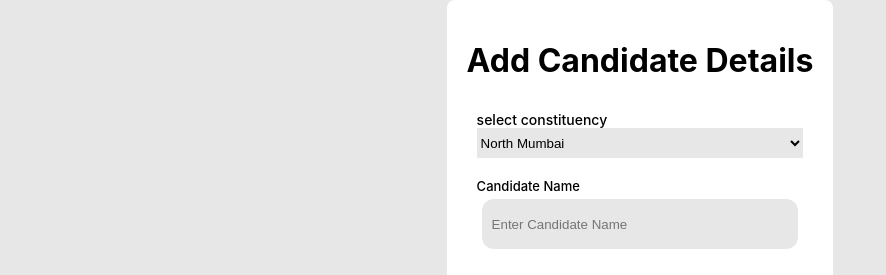
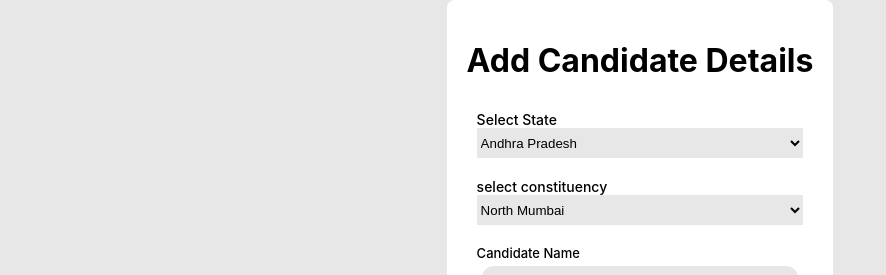
Before and after one commit to MachunuruSreenivasulaRedd/mpcatalogue, a React (Create React App) app: page / in a window 1280 px wide. Both pictures are taken after a click on the button "Add Candidate". Shown: the part 357-632 px from the top of the page, without its empty margins (0-886 px from the left). Built offline with nearby package versions, Linux system fonts and the light colour scheme.

Commit message:
changesadded

```diff
--- a/src/components/Admin/index.css
+++ b/src/components/Admin/index.css
@@ -100,7 +100,7 @@ font-weight: 500;
     padding: 10px;
     align-self: center;
 }
-#constituency{
+#constituency,#state{
     border: none;
     background-color: #e7e7e7;
     height: 30px;
--- a/src/components/Admin/index.js
+++ b/src/components/Admin/index.js
@@ -3,50 +3,61 @@ import { Navigate } from 'react-router-dom'
 import './index.css'
 import ListContext from '../../context/ListContext'
 
-const  Admin = () => {
-    const [isUserActive,setUserActive]= useState(false)
-    const [isAdd,setCandidate]=useState(false)
-    const [constituency,setconstituency]=useState()
-    const [name,setName]=useState("")
-    const [party,setparty]=useState("")
-    const [wiki,setwiki]=useState("")
-    const [about,setAbout]=useState("")
-    const [symbol,setsymbol]=useState("")
-    const [image,setimage]=useState()
-    const [youtube,setTube]=useState("")
-    const [X,setX]=useState("")
+
+const states=["Andhra Pradesh","Arunachal Pradesh","Assam","Bihar","Chattisgarh","Goa","Gujarat","Haryana","Himachal Pradesh","Jharkhand","Karnataka","Kerala" ,"madhya Pradesh","Maharastra","Manipur","Meghalaya","Mizoram","Nagaland","Odisha","Punjab","Rajasthan","Sikkim","Tamilnadu","Telangana","Tripura","UttarPradesh","Uttarakhand","WestBengal","Andaman and NicobarIslands","chandigarh","Lakshadweeep","Dadra and Nagar Haveli and Daman and Diu","Delhi","puducherry","Ladakh"]
+function Admin() {
+    const [isUserActive, setUserActive] = useState(false)
+    const [isAdd, setCandidate] = useState(false)
+    const [constituency, setconstituency] = useState()
+    const [state, setState] = useState()
+    const [name, setName] = useState("")
+    const [party, setparty] = useState("")
+    const [wiki, setwiki] = useState("")
+    const [about, setAbout] = useState("")
+    const [symbol, setsymbol] = useState("")
+    const [image, setimage] = useState()
+    const [youtube, setTube] = useState("")
+    const [X, setX] = useState("")
     const addCandidate = () => {
         setCandidate(!isAdd)
     }
     const userSetter = () => {
-        setUserActive({isUserActive:!isUserActive})
+        setUserActive({ isUserActive: !isUserActive })
     }
-    return(
+    return (
         <ListContext.Consumer>
             {value => {
-                const {mpList,onAddCandidate}=value
-                const key=mpList.length
+                const { mpList, onAddCandidate } = value
+                const key = mpList.length
                 return (
                     <div>
-        {isUserActive? <Navigate to="/mplist" /> :<div className='adminContainer'>
+                        {isUserActive ? <Navigate to="/mplist" /> : <div className='adminContainer'>
                             <div className='vectorSection'>
-                <img src="https://res.cloudinary.com/dollmqugm/image/upload/v1710762905/vecteezy_cloud-computing-modern-flat-concept-for-web-banner-design_5879539_roxi5z.jpg" className='vector' alt="vectorimage" / >
+                                <img src="https://res.cloudinary.com/dollmqugm/image/upload/v1710762905/vecteezy_cloud-computing-modern-flat-concept-for-web-banner-design_5879539_roxi5z.jpg" className='vector' alt="vectorimage" />
                             </div>
                             <h1 className='salutation'> Welcome to Admin Panel..!</h1>
                             <div className='UpdatesContainer'>
-            <button className='addBtn' type="button" onClick={()=>addCandidate()}>Add Candidate</button>
+                                <button className='addBtn' type="button" onClick={() => addCandidate()}>Add Candidate</button>
                                 <button className='updateBtn' type="button">Update Candidate</button>
                                 <button className='delBtn' type="button">remove candidate</button>
-            <button className='userBtn' type="button" onClick={()=>userSetter()}>Go to User View</button>
+                                <button className='userBtn' type="button" onClick={() => userSetter()}>Go to User View</button>
                             </div>
-        <div className={isAdd?'showForm':'hideForm'}>
-            <form className='addFormContainer' onSubmit={()=>onAddCandidate({key,name,party,wiki,about,youtube,X,symbol,image})}>
+                            <div className={isAdd ? 'showForm' : 'hideForm'}>
+                                <form className='addFormContainer' onSubmit={() => onAddCandidate({ key, name, party, wiki, about, youtube, X, symbol, image })}>
                                     <h1 className='addHeading'>
                                         Add Candidate Details
                                     </h1>
                                     <div className='input'>
+                                        <label htmlFor="states" className='selection'>Select State</label>
+                                        <select value={state} id="state" onSelect={e => setState(e.target.value)}>
+                                            {states.map(item => (
+                                                <option value={item}>{item}</option>
+                                            ))}
+                                        </select>
+                                    </div>
+                                    <div className='input'>
                                         <label htmlFor='constituency' className='selection'>select constituency</label>
-                    <select value={constituency} id="constituency" onSelect={e=> setconstituency(e.target.value)}>
+                                        <select value={constituency} id="constituency" onSelect={e => setconstituency(e.target.value)}>
                                             <option value="North Mumbai">North Mumbai</option>
                                             <option value="Maharastra">Maharashtra</option>
                                             <option value="Mumbai North-East">Mumbai North-East</option>
@@ -58,44 +69,43 @@ const  Admin = () => {
                                     </div>
                                     <div className='input'>
                                         <label htmlFor='name' className='name'>Candidate Name</label>
-                    <input type="text" id="name" value={name} onChange={e=> setName(e.target.value)} placeholder='Enter Candidate Name'/>
+                                        <input type="text" id="name" value={name} onChange={e => setName(e.target.value)} placeholder='Enter Candidate Name' />
                                     </div>
                                     <div className='input'>
                                         <label htmlFor='photo' className='photo'>Upload Photo</label>
-                    <input type="file" id="photo" value={image} placeholder='upload Image' onClick={e=> setimage(e.target.value)}/>
+                                        <input type="file" id="photo" value={image} placeholder='upload Image' onClick={e => setimage(e.target.value)} />
                                     </div>
                                     <div className='input'>
                                         <label htmlFor='party' className='party'>Party</label>
-                    <input type="text" id="party" placeholder='Enter Party Name' value={party} onChange={e=> setparty(e.target.value)}/>
+                                        <input type="text" id="party" placeholder='Enter Party Name' value={party} onChange={e => setparty(e.target.value)} />
                                     </div>
                                     <div className='input'>
                                         <label htmlFor='wikilink' className='link'>Enter Wiki Link</label>
-                    <input type="text" id="wikilink" placeholder='Enter Wiki Link' value={wiki} onChange={e=> setwiki(e.target.value)}/>
+                                        <input type="text" id="wikilink" placeholder='Enter Wiki Link' value={wiki} onChange={e => setwiki(e.target.value)} />
                                     </div>
                                     <div className='input'>
                                         <label htmlFor='Partylink' className='link'>Logo url</label>
-                    <input type="text" id="partylink" placeholder='Enter Party Link' value={symbol} onChange={e=> setsymbol(e.target.value)}/>
+                                        <input type="text" id="partylink" placeholder='Enter Party Link' value={symbol} onChange={e => setsymbol(e.target.value)} />
                                     </div>
                                     <div className='input'>
                                         <label htmlFor='summary' className='summary'>About</label>
-                    <input type="text" id="summary" placeholder='Give Summary of Candidate' value={about} onChange={e=> setAbout(e.target.value)}/>
+                                        <input type="text" id="summary" placeholder='Give Summary of Candidate' value={about} onChange={e => setAbout(e.target.value)} />
                                     </div>
                                     <div className='input'>
                                         <label htmlFor='youtube' className='link'>Enter Youtube Link</label>
-                    <input type="text" id="youtube" placeholder='Enter Youtube Link' value={youtube} onChange={e=> setTube(e.target.value)}/>
+                                        <input type="text" id="youtube" placeholder='Enter Youtube Link' value={youtube} onChange={e => setTube(e.target.value)} />
                                     </div>
                                     <div className='input'>
                                         <label htmlFor='x' className='link'>Enter X Link</label>
-                    <input type="text" id="X" placeholder='Enter X Link' value={X} onChange={e=> setX(e.target.value)}/>
+                                        <input type="text" id="X" placeholder='Enter X Link' value={X} onChange={e => setX(e.target.value)} />
                                     </div>
-                <button className='addCanBtn' type="submit" onClick={()=>onAddCandidate({key,name,party,wiki,about,youtube,X,symbol,image})}>Add</button>
+                                    <button className='addCanBtn' type="submit" onClick={() => onAddCandidate({ key, name, party, wiki, about, youtube, X, symbol, image })}>Add</button>
                                 </form>
                             </div>
-      </div>
-        }
+                        </div>}
                     </div>
                 )
-            }}
+            } }
         </ListContext.Consumer>
     )
 
```
Lines whose indentation alone changed are shown as unchanged.
